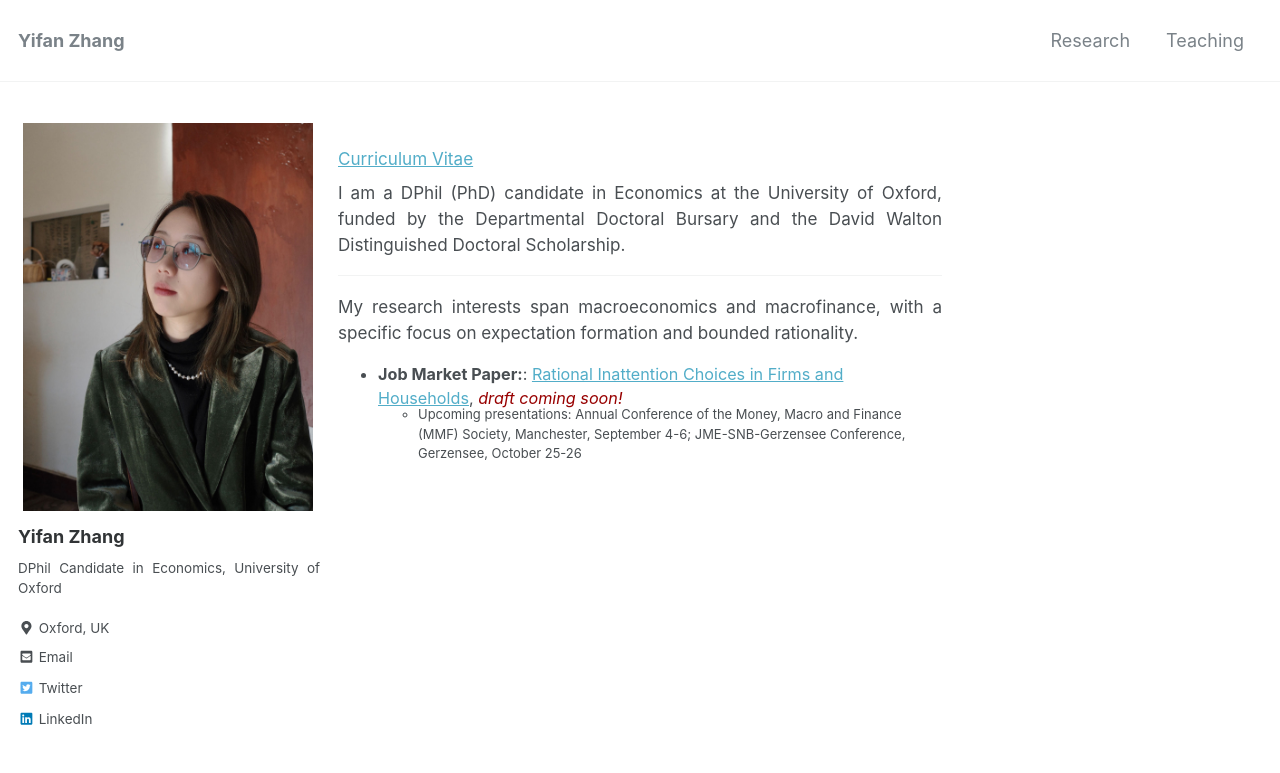
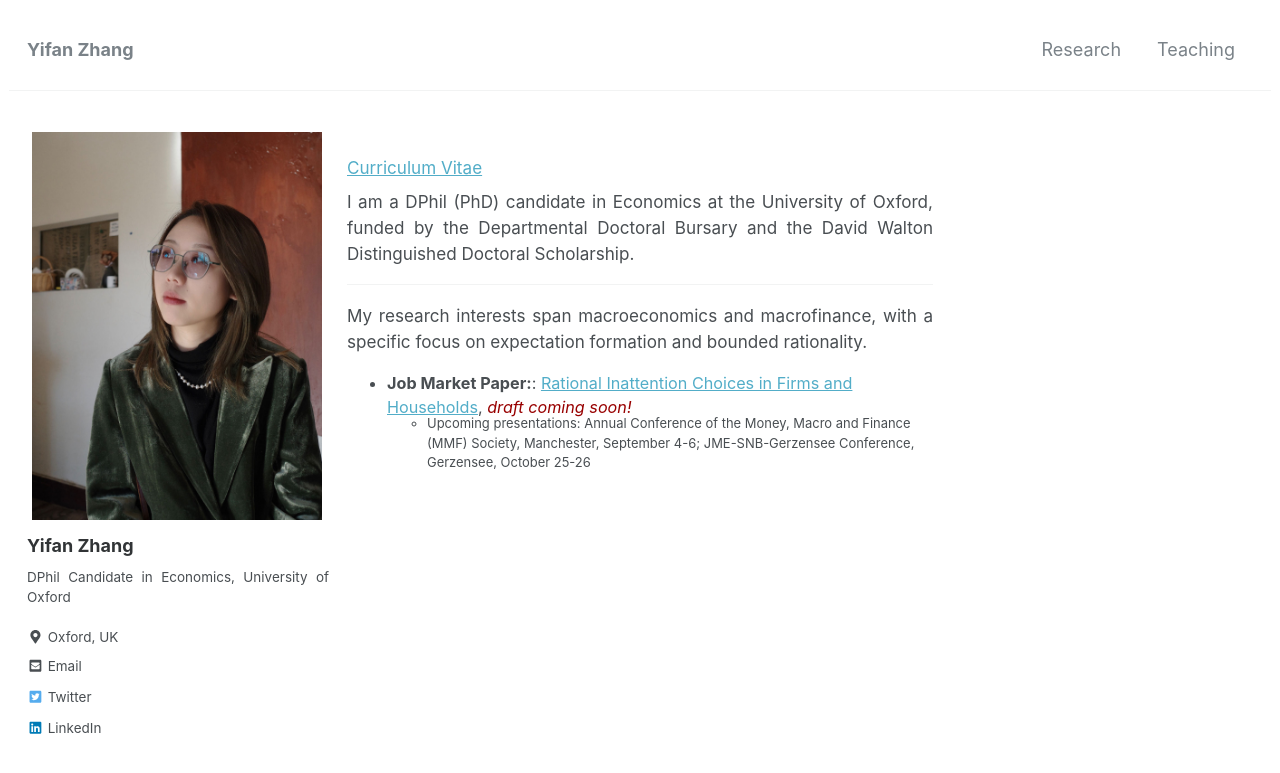
Before and after one commit to yifan-zhang-in/yifan-zhang-in.github.io, a Jekyll site: the page built from index.html, in a window 1280 px wide and 900 px high. Shown: the top 773 px of the window. Built offline with Jekyll 4.4.1, drawn with Linux system fonts in a browser that asks for light colours; nearby versions of some CDN libraries; the list of posts is cut into pages by our own code.

Commit message:
Update _base.scss

```diff
--- a/_sass/minimal-mistakes/_base.scss
+++ b/_sass/minimal-mistakes/_base.scss
@@ -9,7 +9,7 @@ html {
 }
 
 body {
-  margin: 0;
+  margin: 0.5em;
   padding: 0;
   color: $text-color;
   font-family: $global-font-family;
@@ -48,6 +48,7 @@ h2 {
 }
 
 h3 {
+  margin-top: 2em;
   font-size: $type-size-6;
   margin-bottom: 1em;
   color: $darker-gray;
```
